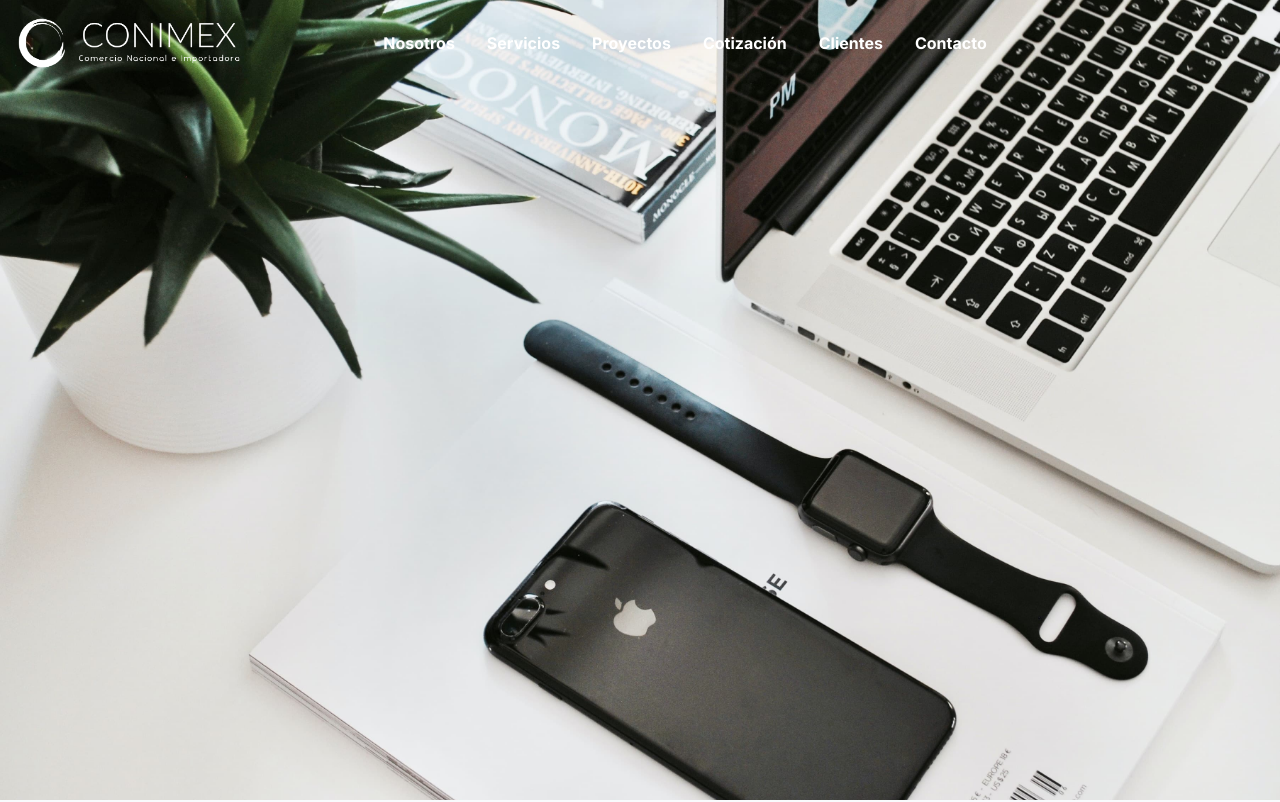
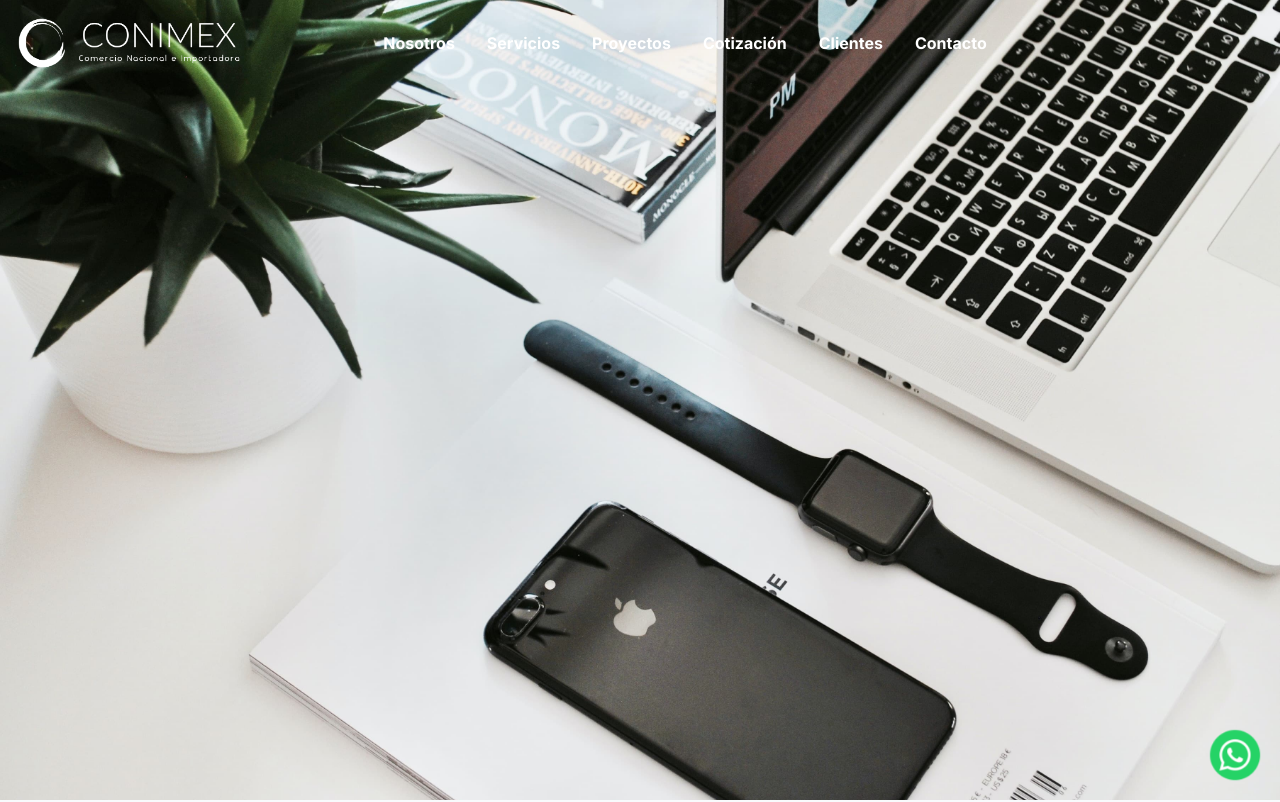
Before and after one commit to DanyRomero/conimex, a Next.js app: page / in a window 1280 px wide. Shown: the top 802 px of the page. Built offline with nearby package versions, Linux system fonts and the light colour scheme.

Commit message:
Add whatsApp component

```diff
--- a/app/page.tsx
+++ b/app/page.tsx
@@ -3,6 +3,7 @@ import Slider from "@/components/home/Slider";
 import Navbar from "@/components/shared/Navbar";
 import Services from "@/components/home/Services";
 import Projects from "@/components/home/Projects";
+import WhatsAppIcon from "@/components/shared/WhatsAppIcon";
 
 export default function Home() {
   return (
@@ -12,6 +13,7 @@ export default function Home() {
       <AboutUs />
       <Services />
       <Projects />
+      <WhatsAppIcon />
     </main>
   );
 }
--- a/components/home/Slider.tsx
+++ b/components/home/Slider.tsx
@@ -41,7 +41,7 @@ const Slider = () => {
             y te permiten enfocarte en lo que realidad importa.
           </p>
           <p className="text-white z-10 ml-64 mt-6 font-extrabold text-6xl">
-            !Hacer crecer tu negocio!
+            ¡Hacer crecer tu negocio!
           </p>
         </div>
         {slides.map((slide)=>{
--- /dev/null
+++ b/components/shared/WhatsAppIcon.tsx
@@ -0,0 +1,13 @@
+import Image from "next/image";
+import Link from "next/link";
+import React from "react";
+
+const WhatsAppIcon = () => {
+  return (
+    <Link className="fixed  right-2 bottom-2" href={'https://wa.me/5215544367353?text=Quisiera%20información%20sobre%20Conimex'}>
+      <Image src={'/images/whatsapp.webp'} alt="whatsApp icon" width={50} height={50} className="m-3"/>
+    </Link>
+  );
+};
+
+export default WhatsAppIcon;
```
Also changed, not shown: public/images/whatsapp.webp (added), 1 other file (tests, documents, lock files or other folders).
